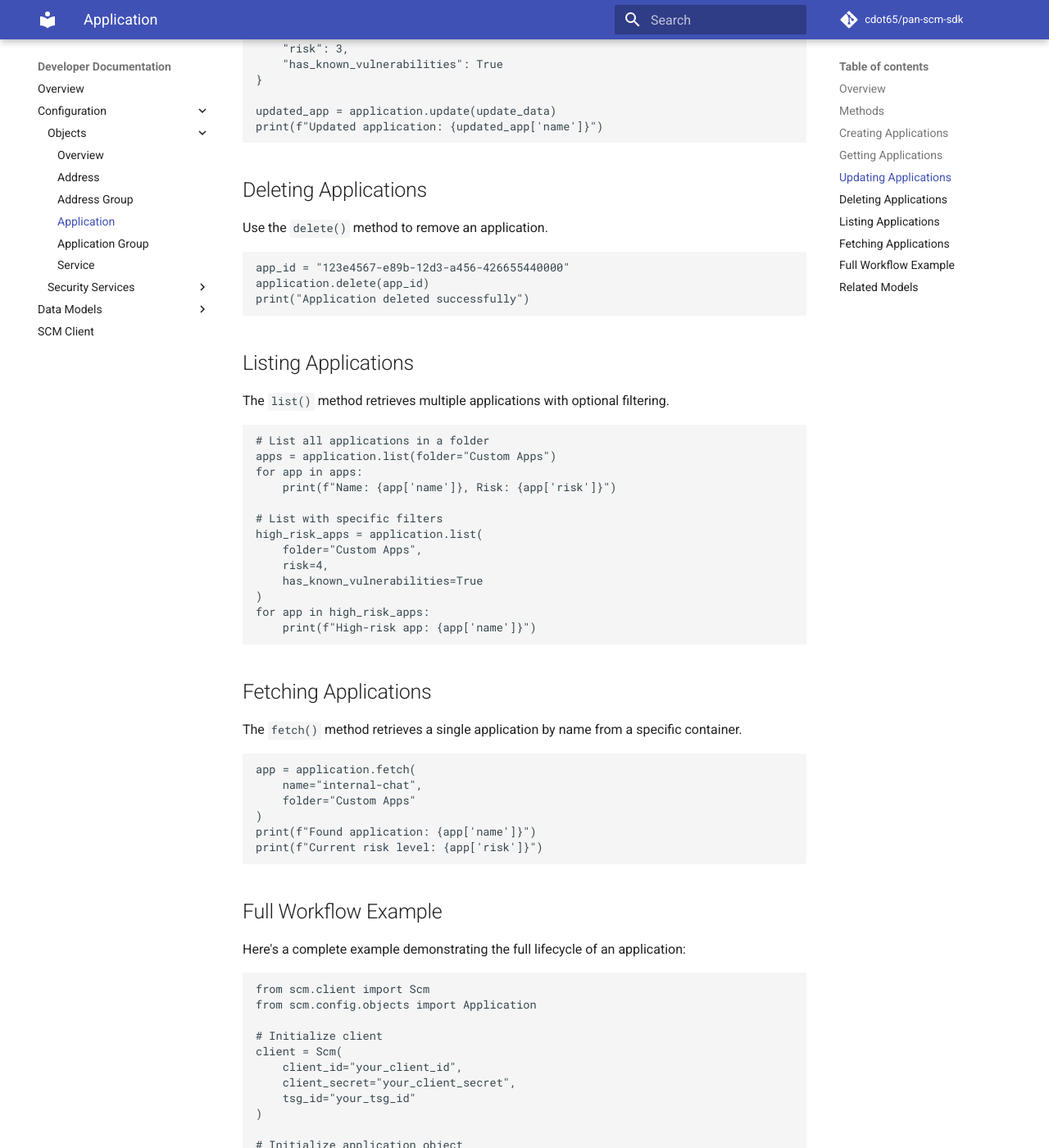
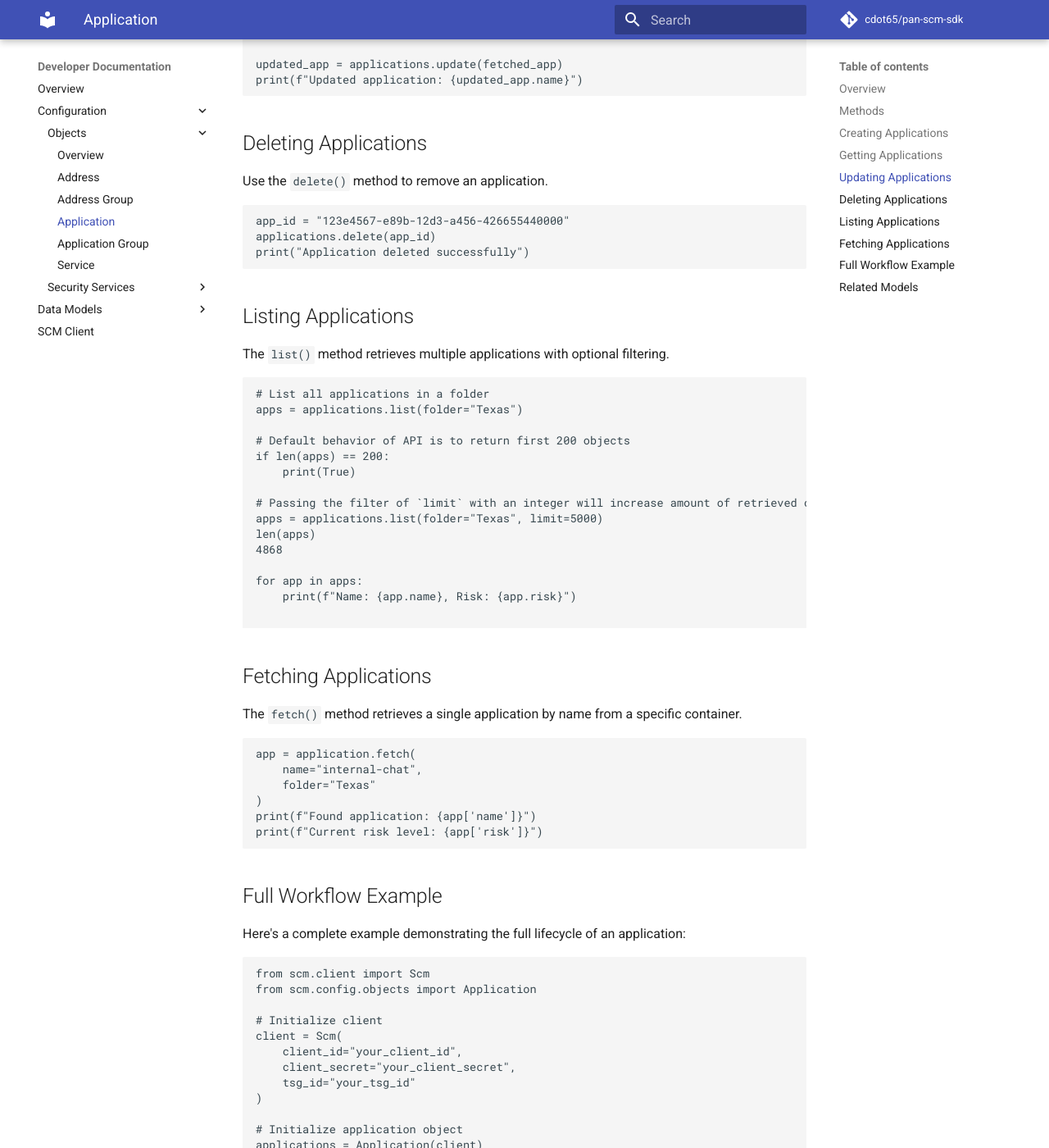
Before and after one commit to cdot65/pan-scm-sdk, an MkDocs documentation site: the page built from docs/sdk/config/objects/application.md, in a window 1280 px wide and 1400 px high, scrolled down 1935 px. Shown: the whole window at 82% size. Built offline with MkDocs 1.6.1 and Material for MkDocs 9.7.7, drawn with Linux system fonts in a browser that asks for light colours; comment, search, counter and statistics services are not loaded; some of the changed text lies outside the part shown.

Commit message:
Refactor application methods and update folder to 'Texas'
Updated the application methods to use `applications` instead of `application`. Changed folder references from "Custom Apps" to "Texas" and added a `limit` filter for listing applications. Adjusted print statements to use dot notation for attribute access.

````diff
--- a/docs/sdk/config/objects/application.md
+++ b/docs/sdk/config/objects/application.md
@@ -47,13 +47,13 @@ app_data = {
     "risk": 2,
     "description": "Internal chat application",
     "ports": ["tcp/8443"],
-    "folder": "Custom Apps",
+    "folder": "Texas",
     "transfers_files": True,
     "has_known_vulnerabilities": False
 }
 
-new_app = application.create(app_data)
-print(f"Created application: {new_app['name']}")
+new_app = applications.create(app_data)
+print(f"Created application: {new_app.name}")
 ```
 
 </div>
@@ -68,9 +68,9 @@ Use the `get()` method to retrieve an application by its ID.
 
 ```python
 app_id = "123e4567-e89b-12d3-a456-426655440000"
-app = application.get(app_id)
-print(f"Application: {app['name']}")
-print(f"Risk Level: {app['risk']}")
+app = applications.get(app_id)
+print(f"Application: {app.name}")
+print(f"Risk Level: {app.risk}")
 ```
 
 </div>
@@ -84,15 +84,12 @@ The `update()` method allows you to modify existing applications.
 <!-- termynal -->
 
 ```python
-update_data = {
-    "id": "123e4567-e89b-12d3-a456-426655440000",
-    "description": "Updated chat application",
-    "risk": 3,
-    "has_known_vulnerabilities": True
-}
+fetched_app = applications.fetch(folder='Texas', name='internal-chat')
 
-updated_app = application.update(update_data)
-print(f"Updated application: {updated_app['name']}")
+fetched_app['description'] = 'Updated description for internal chat application'
+
+updated_app = applications.update(fetched_app)
+print(f"Updated application: {updated_app.name}")
 ```
 
 </div>
@@ -107,7 +104,7 @@ Use the `delete()` method to remove an application.
 
 ```python
 app_id = "123e4567-e89b-12d3-a456-426655440000"
-application.delete(app_id)
+applications.delete(app_id)
 print("Application deleted successfully")
 ```
 
@@ -123,18 +120,20 @@ The `list()` method retrieves multiple applications with optional filtering.
 
 ```python
 # List all applications in a folder
-apps = application.list(folder="Custom Apps")
+apps = applications.list(folder="Texas")
+
+# Default behavior of API is to return first 200 objects
+if len(apps) == 200:
+    print(True)
+
+# Passing the filter of `limit` with an integer will increase amount of retrieved objects
+apps = applications.list(folder="Texas", limit=5000)
+len(apps)
+4868
+
 for app in apps:
-    print(f"Name: {app['name']}, Risk: {app['risk']}")
+    print(f"Name: {app.name}, Risk: {app.risk}")
 
-# List with specific filters
-high_risk_apps = application.list(
-    folder="Custom Apps",
-    risk=4,
-    has_known_vulnerabilities=True
-)
-for app in high_risk_apps:
-    print(f"High-risk app: {app['name']}")
 ```
 
 </div>
@@ -150,7 +149,7 @@ The `fetch()` method retrieves a single application by name from a specific cont
 ```python
 app = application.fetch(
     name="internal-chat",
-    folder="Custom Apps"
+    folder="Texas"
 )
 print(f"Found application: {app['name']}")
 print(f"Current risk level: {app['risk']}")
@@ -178,7 +177,7 @@ client = Scm(
 )
 
 # Initialize application object
-application = Application(client)
+applications = Application(client)
 
 # Create new application
 app_data = {
@@ -189,17 +188,17 @@ app_data = {
     "risk": 3,
     "description": "Custom database application",
     "ports": ["tcp/1521"],
-    "folder": "Custom Apps",
+    "folder": "Texas",
     "transfers_files": True
 }
 
-new_app = application.create(app_data)
-print(f"Created application: {new_app['name']}")
+new_app = applications.create(app_data)
+print(f"Created application: {new_app.name}")
 
 # Fetch the application by name
-fetched_app = application.fetch(
+fetched_app = applications.fetch(
     name="custom-app",
-    folder="Custom Apps"
+    folder="Texas"
 )
 
 # Modify the fetched application
@@ -208,17 +207,17 @@ fetched_app["risk"] = 4
 fetched_app["has_known_vulnerabilities"] = True
 
 # Update using the modified object
-updated_app = application.update(fetched_app)
-print(f"Updated application: {updated_app['name']}")
-print(f"New risk level: {updated_app['risk']}")
+updated_app = applications.update(fetched_app)
+print(f"Updated application: {updated_app.name}")
+print(f"New risk level: {updated_app.risk}")
 
 # List all applications
-apps = application.list(folder="Custom Apps")
+apps = applications.list(folder="Texas")
 for app in apps:
-    print(f"Listed application: {app['name']}")
+    print(f"Listed application: {app.name}")
 
 # Clean up
-application.delete(new_app['id'])
+applications.delete(new_app.id)
 print("Application deleted successfully")
 ```
 
````
